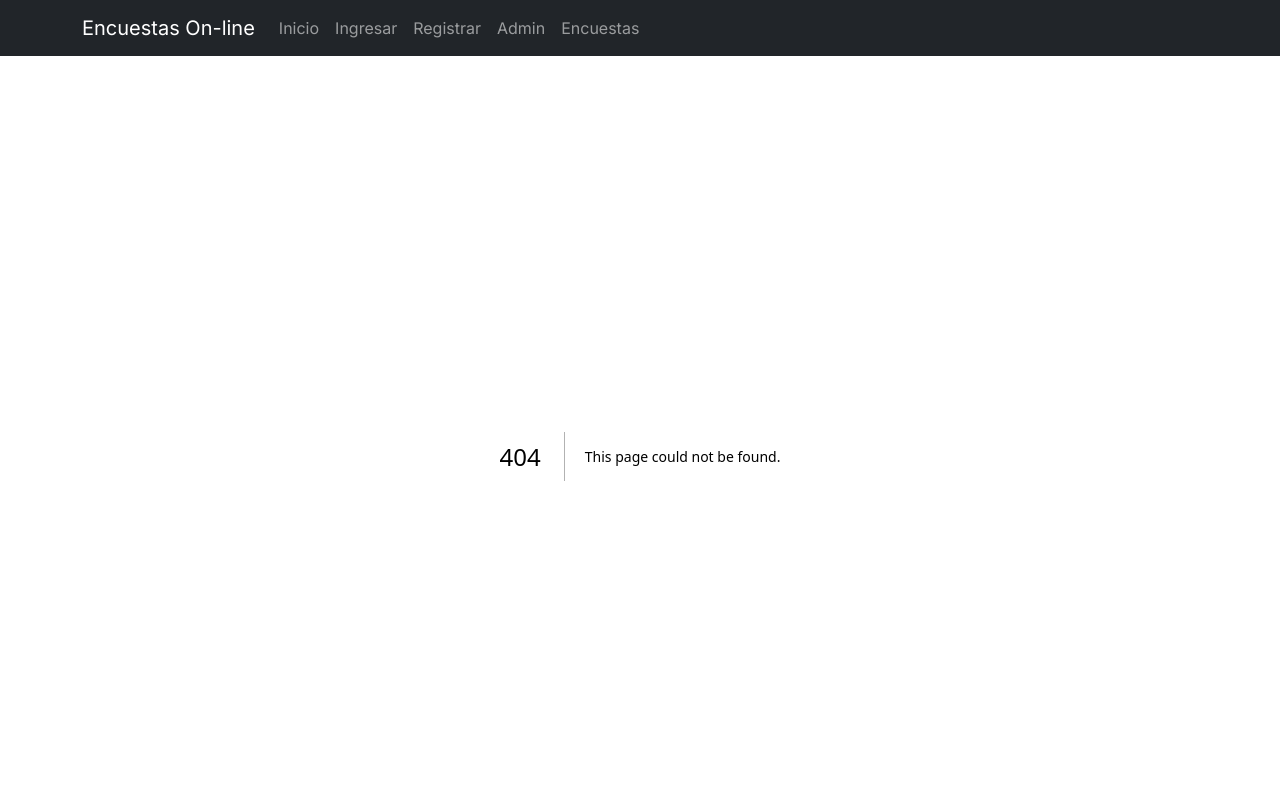
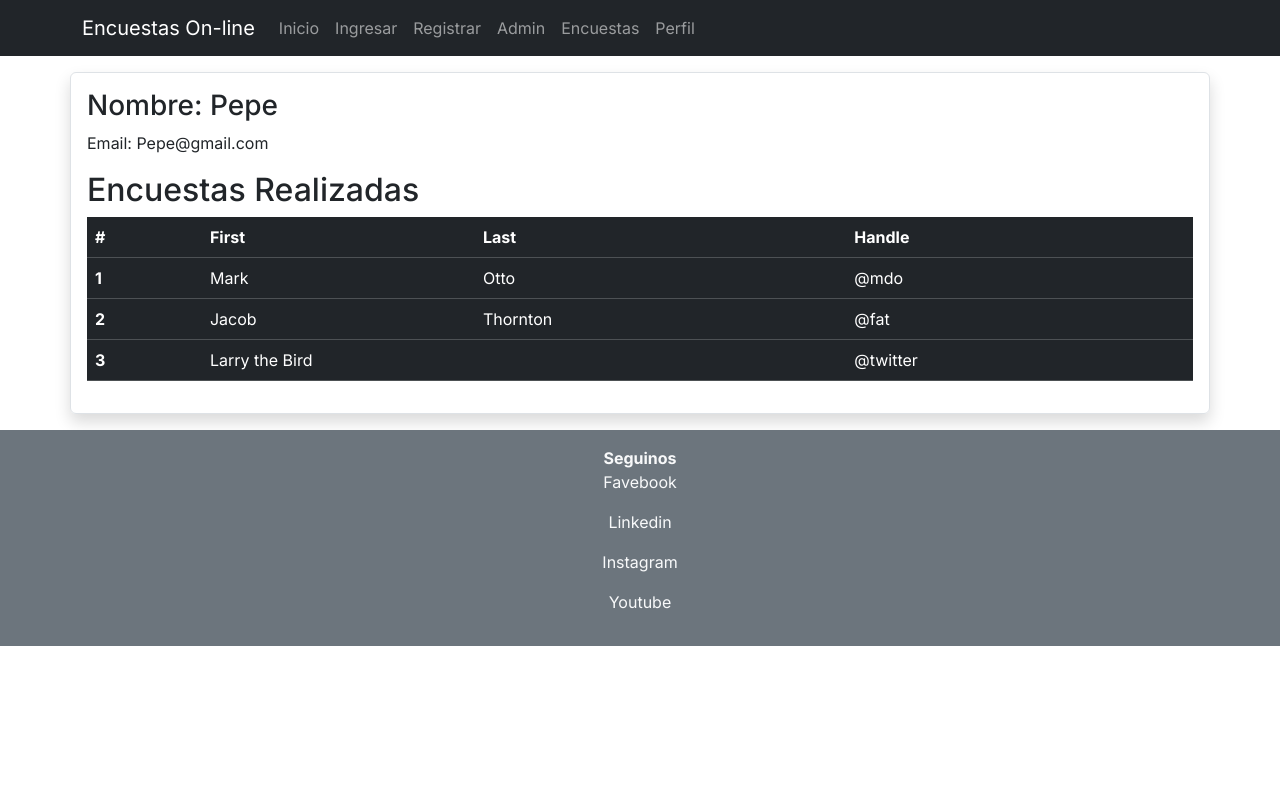
Before and after one commit to Galbfran/Challenge-Henry, a Next.js app: page /perfil/1 in a window 1280 px wide. Before the commit this address had no page. Shown: the top 800 px of the page. Built offline with nearby package versions, Linux system fonts and the light colour scheme.

Commit message:
subo base para el perfil

```diff
--- a/src/Componentes/Encuesta/Encuesta.jsx
+++ b/src/Componentes/Encuesta/Encuesta.jsx
@@ -23,7 +23,7 @@ const ModeloEncuesta = ({ encuesta }) => {
 
 
     return (
-        <form className=" container" onSubmit={onSubmit}>
+        <form className=" container " onSubmit={onSubmit}>
             {encuesta.map((pregunta, index) => <Pregunta key={index} pregunta={pregunta} onInputChange={handleInputChange} />)}
         </form>
     );
--- a/src/Componentes/NavBar/NavBar.jsx
+++ b/src/Componentes/NavBar/NavBar.jsx
@@ -18,6 +18,7 @@ function NavBar() {
                         <Link href="/register" className="nav-link">Registrar</Link>
                         <Link href="/adminpage" className="nav-link">Admin</Link>
                         <Link href="/encuestas/1" className="nav-link">Encuestas</Link>
+                        <Link href="/perfil/1" className="nav-link">Perfil</Link>
                     </Nav>
                 </Navbar.Collapse>
             </Container>
--- a/src/Componentes/SeccionInicio/SeccionInicio.jsx
+++ b/src/Componentes/SeccionInicio/SeccionInicio.jsx
@@ -5,7 +5,7 @@ const SeccionInicio = () => {
     return(
         <article className="container d-flex border shadow  rounded mt-3 mb-3 p-3">
             <div>
-                <h2 class="text-primary">Crear una encuesta o un cuestionario</h2>
+                <h2 className="text-primary">Crear una encuesta o un cuestionario</h2>
                 <h4>Nuestra aplicación te ayuda a hacer una encuesta de manera rápida y sencilla, adaptándose a tus necesidades.</h4>
                 <div>
                     <p>100% en línea</p>
--- /dev/null
+++ b/src/Componentes/TablaEncuestas/TablaEncuestas.jsx
@@ -0,0 +1,38 @@
+
+
+
+const TablaEncuestas = () => {
+    return (
+        <table className="table table-dark table-hover">
+            <thead>
+                <tr>
+                    <th scope="col">#</th>
+                    <th scope="col">First</th>
+                    <th scope="col">Last</th>
+                    <th scope="col">Handle</th>
+                </tr>
+            </thead>
+            <tbody>
+                <tr>
+                    <th scope="row">1</th>
+                    <td>Mark</td>
+                    <td>Otto</td>
+                    <td>@mdo</td>
+                </tr>
+                <tr>
+                    <th scope="row">2</th>
+                    <td>Jacob</td>
+                    <td>Thornton</td>
+                    <td>@fat</td>
+                </tr>
+                <tr>
+                    <th scope="row">3</th>
+                    <td colspan="2">Larry the Bird</td>
+                    <td>@twitter</td>
+                </tr>
+            </tbody>
+        </table>
+    )
+}
+
+export default TablaEncuestas
--- a/src/app/encuestas/[idUser]/page.jsx
+++ b/src/app/encuestas/[idUser]/page.jsx
@@ -79,7 +79,7 @@ const Encuesta = () => {
 
 
     return (
-        <article className="container  border shadow  rounded mt-3 mb-3 p-3">
+        <article className="container bg-secondary  border shadow  rounded mt-3 mb-3 p-3">
             <h2>Encuesta:</h2>
             <div>
                 <ModeloEncuesta encuesta={jsonData} />
--- /dev/null
+++ b/src/app/perfil/[idUser]/page.jsx
@@ -0,0 +1,19 @@
+import TablaEncuestas from "@/Componentes/TablaEncuestas/TablaEncuestas"
+
+
+const Perfil = () => {
+    return (
+        <article className="container  border shadow  rounded mt-3 mb-3 p-3">
+            <div>
+                <h3>Nombre: Pepe</h3>
+                <p>Email: Pepe@gmail.com</p>
+            </div>
+            <div>
+                <h2>Encuestas Realizadas</h2>
+                <TablaEncuestas />
+            </div>
+        </article>
+    )
+}
+
+export default Perfil
```
